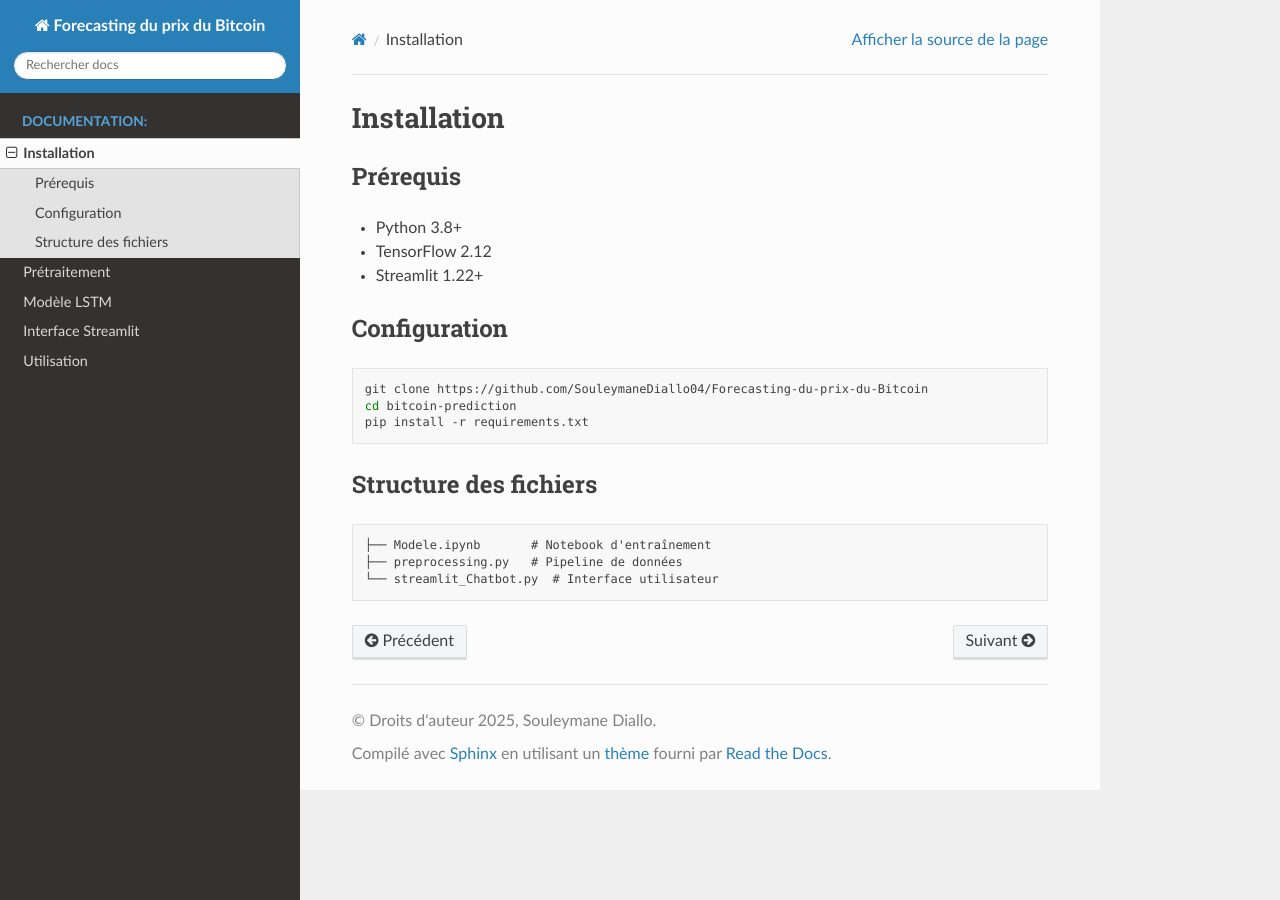
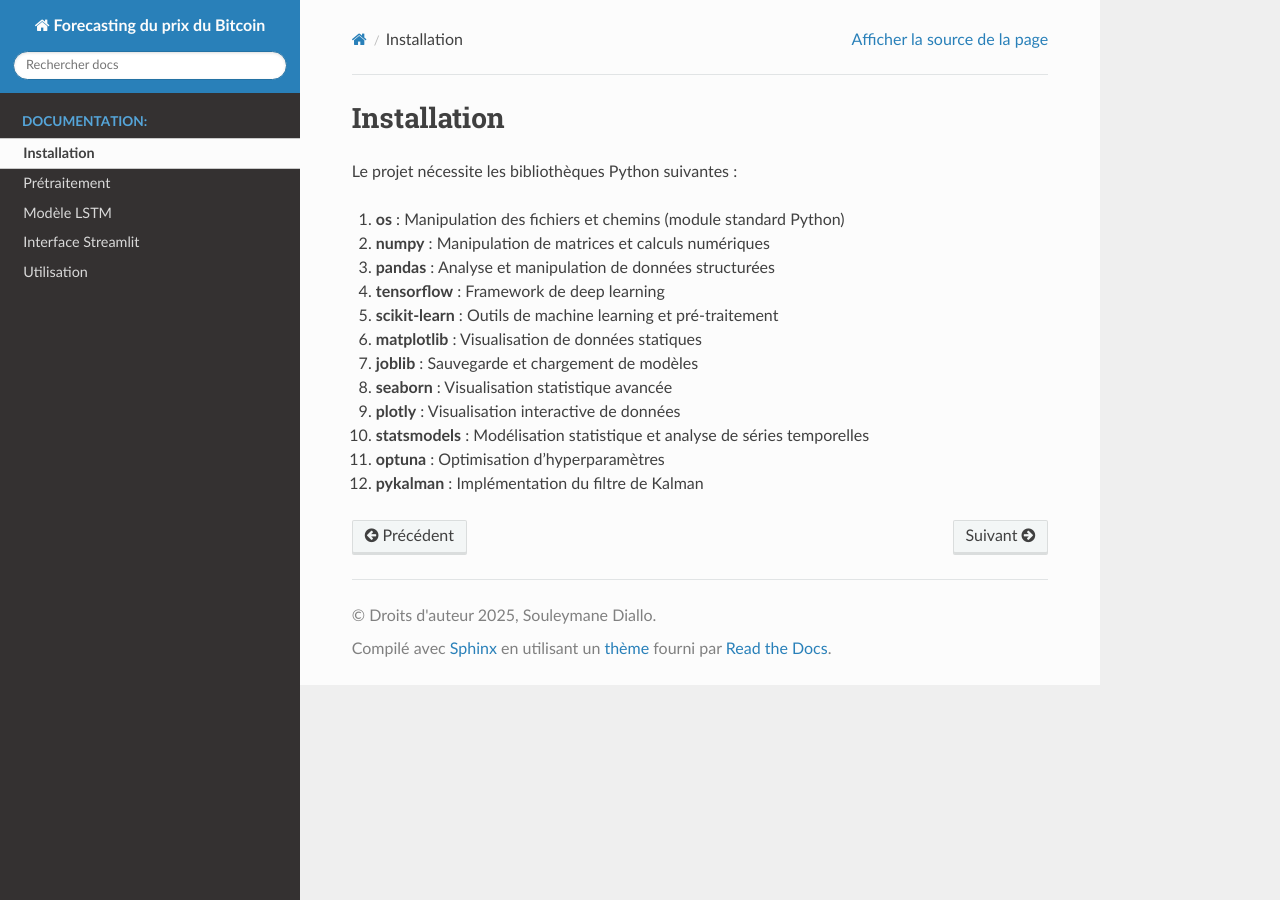
Before and after one commit to SouleymaneDiallo04/Forecasting-du-prix-du-Bitcoin, a Sphinx documentation site: the page built from docs/source/installation.rst, in a window 1280 px wide. Built offline with Sphinx 7.4.7 and the Read the Docs theme 3.1.0, drawn with Linux system fonts in a browser that asks for light colours; pages that are not in the unit, such as notebooks, are missing from menus.

Commit message:
Update installation.rst

```diff
--- a/docs/source/installation.rst
+++ b/docs/source/installation.rst
@@ -2,24 +2,17 @@
 Installation
 ###############
 
-Prérequis
-=========
-- Python 3.8+
-- TensorFlow 2.12
-- Streamlit 1.22+
+Le projet nécessite les bibliothèques Python suivantes :
 
-Configuration
-=============
-.. code-block:: bash
-
-   git clone https://github.com/SouleymaneDiallo04/Forecasting-du-prix-du-Bitcoin
-   cd bitcoin-prediction
-   pip install -r requirements.txt
-
-Structure des fichiers
-=====================
-::
-
-   ├── Modele.ipynb       # Notebook d'entraînement
-   ├── preprocessing.py   # Pipeline de données
-   └── streamlit_Chatbot.py  # Interface utilisateur
+1. **os** : Manipulation des fichiers et chemins (module standard Python)
+2. **numpy** : Manipulation de matrices et calculs numériques
+3. **pandas** : Analyse et manipulation de données structurées
+4. **tensorflow** : Framework de deep learning
+5. **scikit-learn** : Outils de machine learning et pré-traitement
+6. **matplotlib** : Visualisation de données statiques
+7. **joblib** : Sauvegarde et chargement de modèles
+8. **seaborn** : Visualisation statistique avancée
+9. **plotly** : Visualisation interactive de données
+10. **statsmodels** : Modélisation statistique et analyse de séries temporelles
+11. **optuna** : Optimisation d'hyperparamètres
+12. **pykalman** : Implémentation du filtre de Kalman
```
